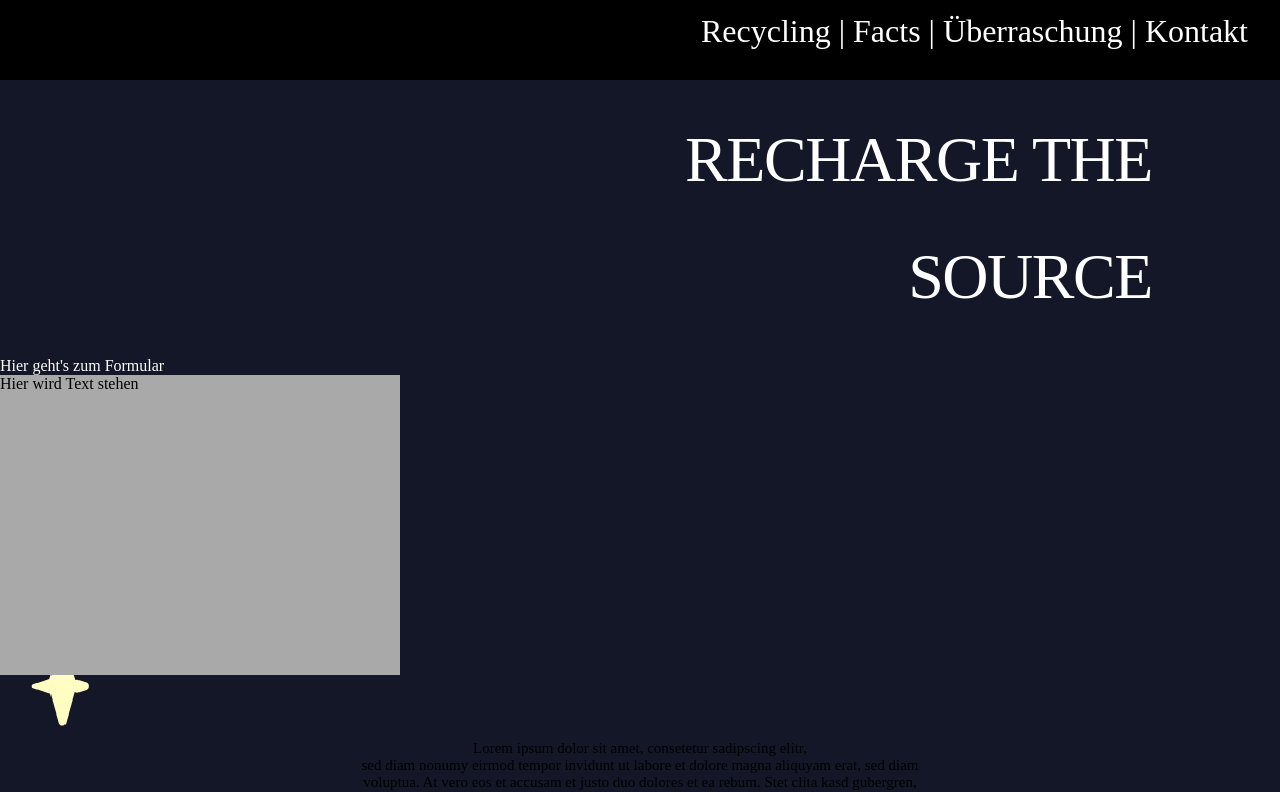
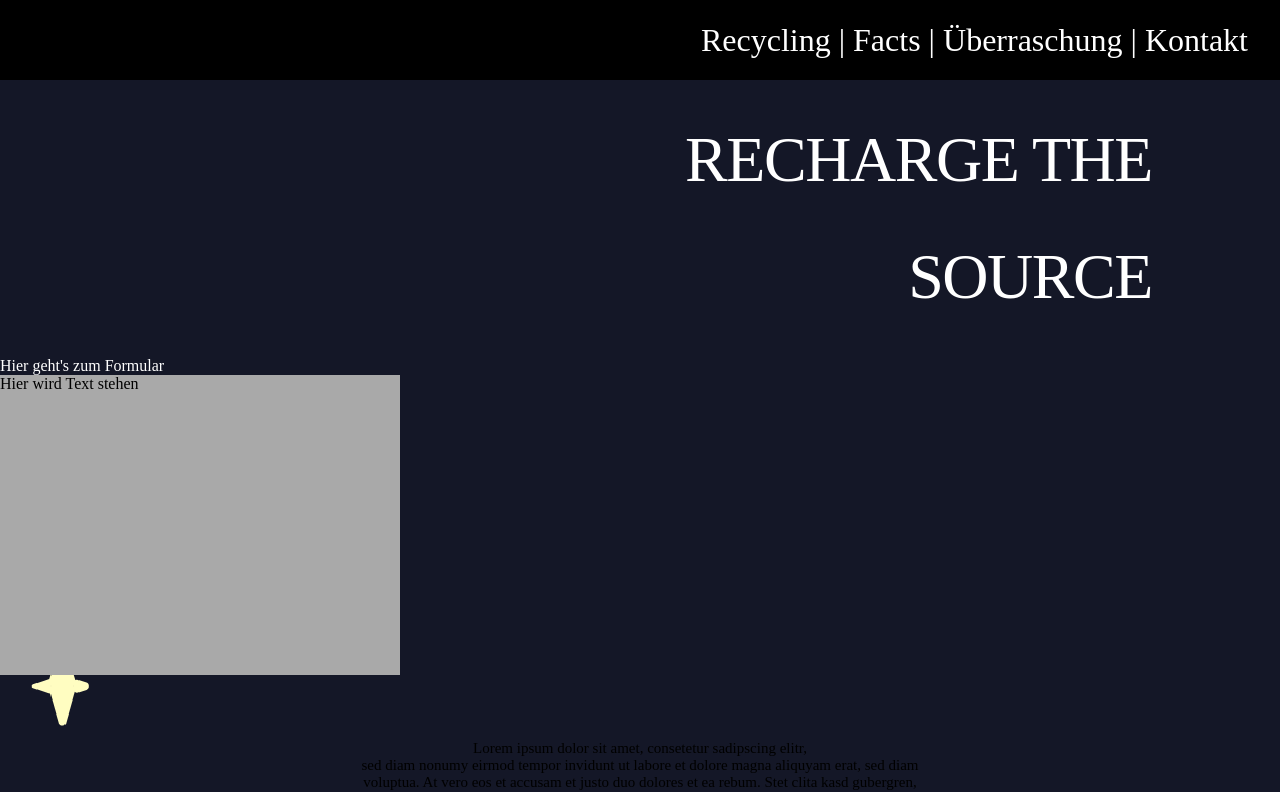
Before and after one commit to LennoxIsBadAtCoding/DMWT_Gruppe7, a Next.js app: page / in a window 1280 px wide. Shown: the top 792 px of the page. Built offline with nearby package versions, Linux system fonts and the light colour scheme.

Commit message:
Added header, added background image as a group (Pair programming)

```diff
--- a/styles/Layout.module.css
+++ b/styles/Layout.module.css
@@ -14,8 +14,8 @@
 .mockupmenutext{
     margin: 0 auto;
     padding-right: 1em;
-    padding-top: 1%;
     text-align: right;
+    line-height: 80px;
     font-size: 2em;
     color: #FFFFFF;
 }
```
